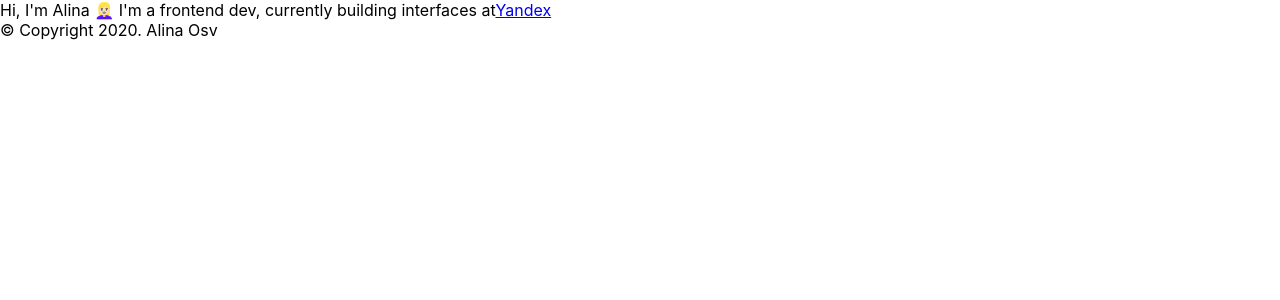
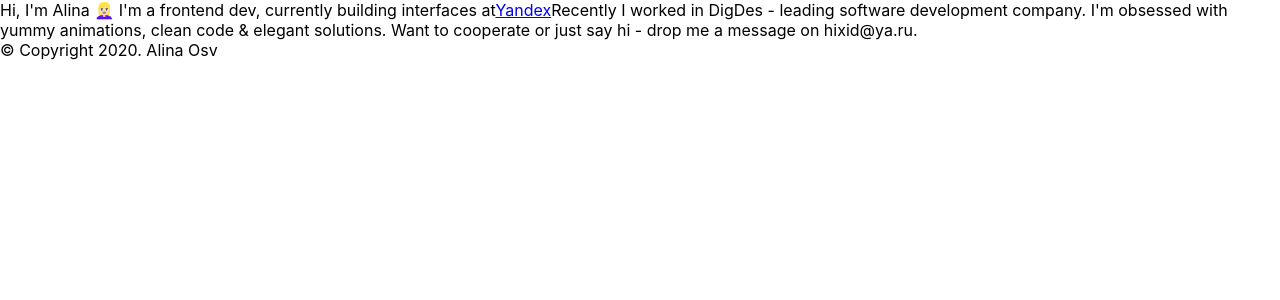
Before and after one commit to alinaosv/alinaosv.github.io, a React (Create React App) app: page / in a window 1280 px wide. Shown: the top 300 px of the page. Built offline with nearby package versions, Linux system fonts and the light colour scheme.

Commit message:
Improved about description

```diff
--- a/src/pages/about.js
+++ b/src/pages/about.js
@@ -5,6 +5,9 @@ function About() {
         <div>
             Hi, I'm Alina <span role="img" aria-label="girl emoji">👱🏻‍♀️</span> I'm a frontend dev, currently building interfaces at
             <a href="https://yandex.ru">Yandex</a>
+            Recently I worked in DigDes - leading software development company.
+            I'm obsessed with yummy animations, clean code & elegant solutions.
+            Want to cooperate or just say hi - drop me a message on hixid@ya.ru.
         </div>
     );
 }
```
